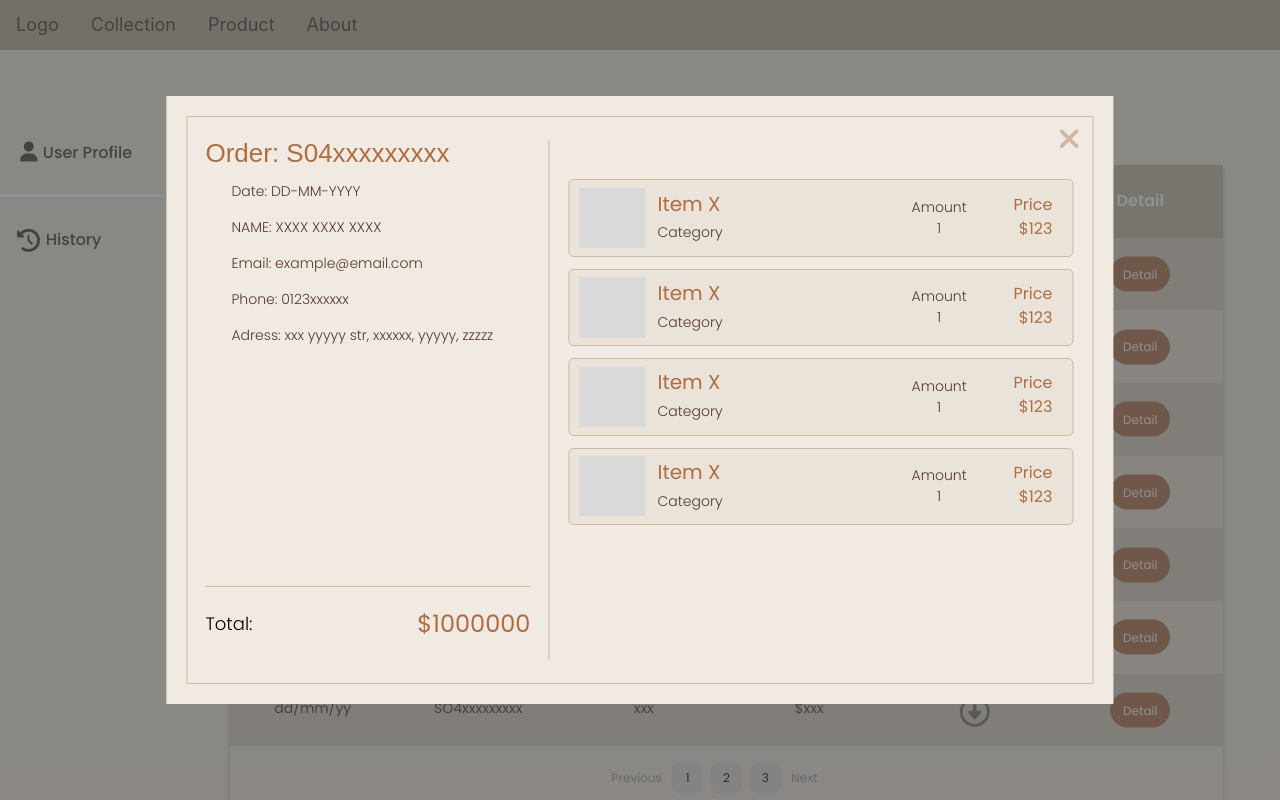
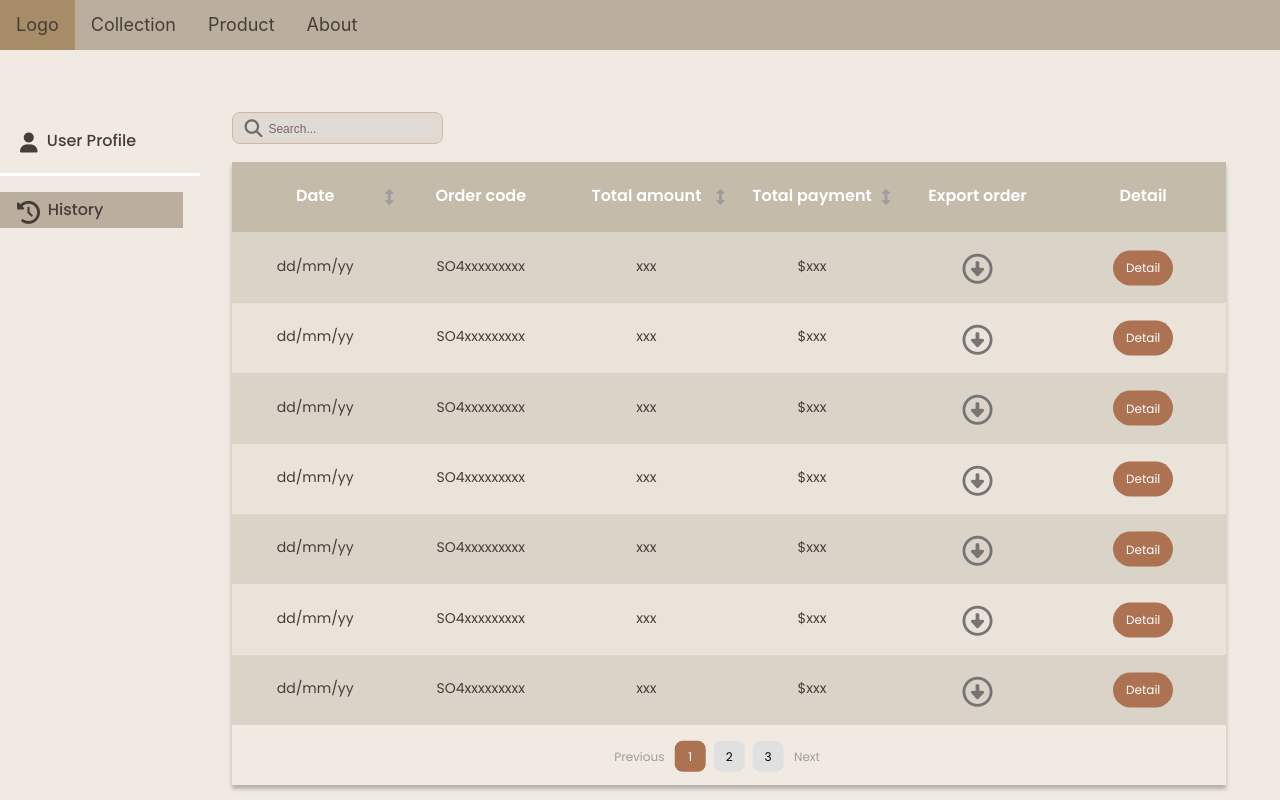
Before and after one commit to huylucwork/furniture-showroom, a React (Create React App) app in the folder client/: page /user/history in a window 1280 px wide. Built offline with nearby package versions, Linux system fonts and the light colour scheme; a web font is replaced by a local one.

Commit message:
complete ver

```diff
--- a/client/package.json
+++ b/client/package.json
@@ -9,6 +9,7 @@
     "axios": "^0.27.2",
     "react": "^18.2.0",
     "react-dom": "^18.2.0",
+    "react-modal": "^3.15.1",
     "react-router-dom": "^6.3.0",
     "react-scripts": "^5.0.1",
     "web-vitals": "^2.1.4"
--- a/client/src/styles/history.css
+++ b/client/src/styles/history.css
@@ -23,33 +23,34 @@
     top: 70px;
     left: 0;
     float: left;
-    width: 200px;
+    width: 15.625%;
     height: calc(100% - 70px);
 }
 
 .history_sidebar_container {
     position: relative;
-    width: 200px;
+    width: 100%;
+    height: 14.5%;
     padding-bottom: 20px;
     border-bottom: 3px solid #fff;
 }
 
 .history_sidebar_container:last-child {
     border: none;
-    padding-bottom: 100px;
+    padding-bottom: 50%;
 }
 
 .history_user-profile {
-    box-sizing: unset;
     font-family: "Poppins", Arial, Helvetica, sans-serif;
-    width: 115px;
-    height: 43px;
+    width: 91.5%;
+    height: 34%;
+    position: absolute;
+    top: 52%;
+    left: 0;
     color: var(--textColor);
     font-size: 16px;
     font-weight: 500;
-    margin-top: 61px;
     border: none;
-    padding: 0 38px 0 30px;
     background-color: var(--backgroundColor);
     cursor: pointer;
     transition: .3s ease-out;
@@ -58,31 +59,32 @@
 .history_user-icon-profile {
     position: absolute;
     left: 20px;
-    top: 72px;
+    top: 63px;
     font-size: 20px;
     color: var(--textColor);
     pointer-events: none;
 }
 
 .history_user-history {
-    box-sizing: unset;
     font-family: "Poppins", Arial, Helvetica, sans-serif;
-    width: 133px;
-    height: 43px;
+    width: 91.5%;
+    height: 34%;
     position: absolute;
-    top: 21px;
+    top: 15%;
+    left: 0%;
     color: var(--textColor);
     font-size: 16px;
     font-weight: 500;
     border: none;
-    padding: 0 43px 0 7px;
     background-color: var(--backgroundColor);
     cursor: pointer;
-    transition: .3s ease-out;}
+    transition: .3s ease-out;
+    padding-right: 38px;
+}
 
 .history_user-icon-history {
     position: absolute;
-    top: 32px;
+    top: 25px;
     left: 17px;
     font-size: 23px;
     color: var(--textColor);
@@ -90,20 +92,21 @@
 }
 
 .history_user-history:hover,
-.history_user-profile:hover,
-.history_user-history:focus,
-.history_user-profile:focus,
-.history_sidebar_filled {
+.history_user-profile:hover {
+    background-color: #BAAF9E;
+}
+
+.history_sidebar_focus {
     background-color: #BAAF9E;
 }
 
 .history_content {
     position: absolute;
-    left: 200px;
+    left: 15.625%;
     position: relative;
     float: left;
     overflow: hidden;
-    width: calc(100% - 200px);
+    width: 84.375%;
     height: calc(100% - 70px);
 }
 
@@ -114,8 +117,8 @@
 .history_search {
     position: absolute;
     top: 42px;
-    left: 30px;
-    width: 211px;
+    left: 3%;
+    width: 19.54%;
     height: 32px;
     background-color: #DFDAD3;
     border-radius: 8px;
@@ -133,7 +136,7 @@
 .history_search-icon {
     position: absolute;
     top: 39px;
-    left: 30px;
+    left: 3.2%;
     font-size: 18px;
     color: rgba(71, 60, 56, 0.7);
     margin: 10px;
@@ -146,10 +149,10 @@
 
 .history_table {
     position: absolute;
-    top: 95px;
-    left: 30px;
-    width: 993px;
-    height: 644px;
+    top: 12.6%;
+    left: 3%;
+    width: 92%;
+    height: 85.41%;
     display: flex;
     flex-direction: column;
     justify-content: space-between;
@@ -187,6 +190,7 @@
     top: 36%;
     font-size: 16px;
     color: #9E9E9E;
+    pointer-events: none;
 }
 
 .history_head-btn {
@@ -313,14 +317,19 @@
     color: #9E9E9E;
 }
 
-.history_pagination_link:hover:not(.history_pagination-text),
-.history_pagination_link:focus:not(.history_pagination-text) {
+.history_pagination-text p:hover {
+    text-decoration: underline;
+    color: #000;
+}
+
+.history_pagination_link:hover:not(.history_pagination-text) {
     color: #fff;
     background-color: #AD7252;
 }
 
-.history_pagination-text:hover {
-    color: #000;
+.history_pagination_link_focus {
+    color: #fff;
+    background-color: #AD7252;
 }
 
 .history_order_detail {
@@ -343,6 +352,7 @@
     height: 76%;
     background-color: #F0EAE2;
     padding: 20px;
+    animation: slide .2s linear;
 }
 
 .history_detail_ctn {
@@ -526,5 +536,17 @@
 }
 
 .history_hide-modal {
+    animation: example 5s linear 2s infinite alternate;
     display: none;
 }
+
+@keyframes slide {
+    from {
+        top: 0;
+        opacity: 0;
+    }
+    to {
+        top: 50%;
+        opacity: 1;
+    }
+}
--- a/client/src/user/history.jsx
+++ b/client/src/user/history.jsx
@@ -1,22 +1,53 @@
-import { useEffect } from "react";
 import React from "react";
 import "../styles/history.css";
+import { useEffect } from "react";
 
 export default function History() {
   // useEffect(() => {
-  //   var history_open_modal = document.querySelectorAll('.history_detail-btn')
-  //   var history_icon_close = document.querySelectorAll('.history_detail_close-btn')
-  //   var history_modal = document.querySelectorAll('.history_order_detail')
+  //   document.querySelectorAll('.history_pagination_link').forEach(element => {
+  //     element.addEventListener('click', function handleClick(event) {
+  //       event.target.classList.add('history_pagination_link_focus');
+  //     });
+  //   });y
+  // });
 
-  //   function history_toggleModal() {
-  //     history_modal.classList.toggle('history_hide-modal')
-  //   }
+  function history_openModal() {
+    var history_order_detail_list = document.getElementsByClassName('history_order_detail');
+    history_order_detail_list[0].classList.remove('history_hide-modal');
+  }
 
-  //   history_open_modal.addEventListener('click', history_toggleModal)
-  // });
+  function history_closeModal() {
+    var history_order_detail_list = document.getElementsByClassName('history_order_detail');
+    history_order_detail_list[0].classList.add('history_hide-modal');
+  }
+
+  function history_sidebar_history_focus() {
+    var history_sidebar_focus_list = document.querySelectorAll('.history_user-history');
+    history_sidebar_focus_list[0].classList.add('history_sidebar_focus');
+    history_sidebar_focus_list = document.querySelectorAll('.history_user-profile');
+    if(history_sidebar_focus_list[0].classList.contains('history_sidebar_focus'))
+      history_sidebar_focus_list[0].classList.remove('history_sidebar_focus');
+  }
+
+  function history_sidebar_profile_focus() {
+    var history_sidebar_focus_list = document.querySelectorAll('.history_user-profile');
+    history_sidebar_focus_list[0].classList.add('history_sidebar_focus');
+    history_sidebar_focus_list = document.querySelectorAll('.history_user-history');
+    if(history_sidebar_focus_list[0].classList.contains('history_sidebar_focus'))
+      history_sidebar_focus_list[0].classList.remove('history_sidebar_focus');
+  }
+
+  function history_pagination_link_focus() {
+    document.querySelectorAll('.history_pagination_link').forEach(element => {
+      if(element.classList.contains('history_pagination_link_focus') && !element.classList.contains('history_pagination-text')) {
+        element.classList.remove('history_pagination_link_focus');
+      }
+    });
+  };
+
   return(
     <div className="history_container">
-      <div className="history_order_detail">
+      <div className="history_order_detail history_hide-modal">
         <div className="history_order_detail_wrapper">
           <div className="history_detail_ctn">
             <div className="history_detail_info">
@@ -34,7 +65,7 @@ export default function History() {
               </div>
             </div>
             <div className="history_detail_item">
-              <i className="fa-solid fa-xmark history_detail_close-btn"></i>
+              <i className="fa-solid fa-xmark history_detail_close-btn" onClick={history_closeModal}></i>
               <div className="history_detail_item-ctn">
                 <div className="history_detail_item-info">
                   <div className="history_detail_item-img"></div>
@@ -80,13 +111,13 @@ export default function History() {
       <div className="history_navbar"></div>
       <div className="history_sidebar">
         <div className="history_sidebar_container">
-          <button className="history_user-profile" type="button">
+          <button className="history_user-profile" type="button" onClick={history_sidebar_profile_focus}>
             User Profile
           </button>
           <i className="fa-solid fa-user history_user-icon-profile"></i>
         </div>
         <div className="history_sidebar_container">
-          <button className="history_user-history" type="button">
+          <button className="history_user-history history_sidebar_focus" type="button" onClick={history_sidebar_history_focus}>
             History
           </button>
           <i className="fa-solid fa-clock-rotate-left history_user-icon-history"></i>
@@ -95,14 +126,14 @@ export default function History() {
       <div className="history_content">
         <div className="history_search-container">
           <input className="history_search" type="text" placeholder="Search..." />
-          <i class="fa-solid fa-magnifying-glass history_search-icon"></i>
+          <i className="fa-solid fa-magnifying-glass history_search-icon"></i>
         </div>
         <div className="history_table">
           <div className="history_table-row history_table-first">
             <div className="history_table-element">
               <p className="history_table-head">Date</p>
               <button className="history_head-btn"></button>
-              <i class="fa-solid fa-up-down history_head-icon"></i>
+              <i className="fa-solid fa-up-down history_head-icon"></i>
             </div>
             <div className="history_table-element">
               <p className="history_table-head">Order code</p>
@@ -110,12 +141,12 @@ export default function History() {
             <div className="history_table-element">
               <p className="history_table-head">Total amount</p>
               <button className="history_head-btn"></button>
-              <i class="fa-solid fa-up-down history_head-icon"></i>
+              <i className="fa-solid fa-up-down history_head-icon"></i>
             </div>
             <div className="history_table-element">
               <p className="history_table-head">Total payment</p>
               <button className="history_head-btn"></button>
-              <i class="fa-solid fa-up-down history_head-icon"></i>
+              <i className="fa-solid fa-up-down history_head-icon"></i>
             </div>
             <div className="history_table-element">
               <p className="history_table-head">Export order</p>
@@ -138,10 +169,10 @@ export default function History() {
               <p className="history_table_text">$xxx</p>
             </div>
             <div className="history_table-element">
-              <button class="history_table-btn history_table_overwrite-bgr"><i class="fa-regular fa-circle-down history_download-icon"></i></button>
+              <button className="history_table-btn history_table_overwrite-bgr"><i className="fa-regular fa-circle-down history_download-icon"></i></button>
             </div>
             <div className="history_table-element">
-              <button className="history_detail-btn">Detail</button>
+              <button className="history_detail-btn" onClick={history_openModal}>Detail</button>
             </div>
           </div>
           <div className="history_table-row history_table-even">
@@ -158,10 +189,10 @@ export default function History() {
               <p className="history_table_text">$xxx</p>
             </div>
             <div className="history_table-element">
-              <button className="history_table-btn"><i class="fa-regular fa-circle-down history_download-icon"></i></button>
+              <button className="history_table-btn"><i className="fa-regular fa-circle-down history_download-icon"></i></button>
             </div>
             <div className="history_table-element">
-              <button className="history_detail-btn">Detail</button>
+              <button className="history_detail-btn" onClick={history_openModal}>Detail</button>
             </div>
           </div>
           <div className="history_table-row history_table-odd">
@@ -178,10 +209,10 @@ export default function History() {
               <p className="history_table_text">$xxx</p>
             </div>
             <div className="history_table-element">
-              <button className="history_table-btn history_table_overwrite-bgr"><i class="fa-regular fa-circle-down history_download-icon"></i></button>
+              <button className="history_table-btn history_table_overwrite-bgr"><i className="fa-regular fa-circle-down history_download-icon"></i></button>
             </div>
             <div className="history_table-element">
-              <button className="history_detail-btn">Detail</button>
+              <button className="history_detail-btn" onClick={history_openModal}>Detail</button>
             </div>
           </div>
           <div className="history_table-row history_table-even">
@@ -198,10 +229,10 @@ export default function History() {
               <p className="history_table_text">$xxx</p>
             </div>
             <div className="history_table-element">
-              <button className="history_table-btn"><i class="fa-regular fa-circle-down history_download-icon"></i></button>
+              <button className="history_table-btn"><i className="fa-regular fa-circle-down history_download-icon"></i></button>
             </div>
             <div className="history_table-element">
-              <button className="history_detail-btn">Detail</button>
+              <button className="history_detail-btn" onClick={history_openModal}>Detail</button>
             </div>
           </div>
           <div className="history_table-row history_table-odd">
@@ -218,10 +249,10 @@ export default function History() {
               <p className="history_table_text">$xxx</p>
             </div>
             <div className="history_table-element">
-              <button className="history_table-btn history_table_overwrite-bgr"><i class="fa-regular fa-circle-down history_download-icon"></i></button>
+              <button className="history_table-btn history_table_overwrite-bgr"><i className="fa-regular fa-circle-down history_download-icon"></i></button>
             </div>
             <div className="history_table-element">
-              <button className="history_detail-btn">Detail</button>
+              <button className="history_detail-btn" onClick={history_openModal}>Detail</button>
             </div>
           </div>
           <div className="history_table-row history_table-even">
@@ -238,10 +269,10 @@ export default function History() {
               <p className="history_table_text">$xxx</p>
             </div>
             <div className="history_table-element">
-              <button className="history_table-btn"><i class="fa-regular fa-circle-down history_download-icon"></i></button>
+              <button className="history_table-btn"><i className="fa-regular fa-circle-down history_download-icon"></i></button>
             </div>
             <div className="history_table-element">
-              <button className="history_detail-btn">Detail</button>
+              <button className="history_detail-btn" onClick={history_openModal}>Detail</button>
             </div>
           </div>
           <div className="history_table-row history_table-odd">
@@ -258,10 +289,10 @@ export default function History() {
               <p className="history_table_text">$xxx</p>
             </div>
             <div className="history_table-element">
-              <button className="history_table-btn history_table_overwrite-bgr"><i class="fa-regular fa-circle-down history_download-icon"></i></button>
+              <button className="history_table-btn history_table_overwrite-bgr"><i className="fa-regular fa-circle-down history_download-icon"></i></button>
             </div>
             <div className="history_table-element">
-              <button className="history_detail-btn">Detail</button>
+              <button className="history_detail-btn" onClick={history_openModal}>Detail</button>
             </div>
           </div>
           <div className="history_table-row">
@@ -269,13 +300,13 @@ export default function History() {
               <a className="history_pagination_link history_pagination-text" href="#">
                 <p>Previous</p>
               </a>
-              <a className="history_pagination_link" href="#">
+              <a className="history_pagination_link history_pagination_link_focus" href="#" onClick={history_pagination_link_focus}>
                 <p>1</p>
               </a>
-              <a className="history_pagination_link" href="#">
+              <a className="history_pagination_link" href="#" onClick={history_pagination_link_focus}>
                 <p>2</p>
               </a>
-              <a className="history_pagination_link" href="#">
+              <a className="history_pagination_link" href="#" onClick={history_pagination_link_focus}>
                 <p>3</p>
               </a>
               <a className="history_pagination_link history_pagination-text" href="#">
```
Also changed, not shown: 1 other file (tests, documents, lock files or other folders).
